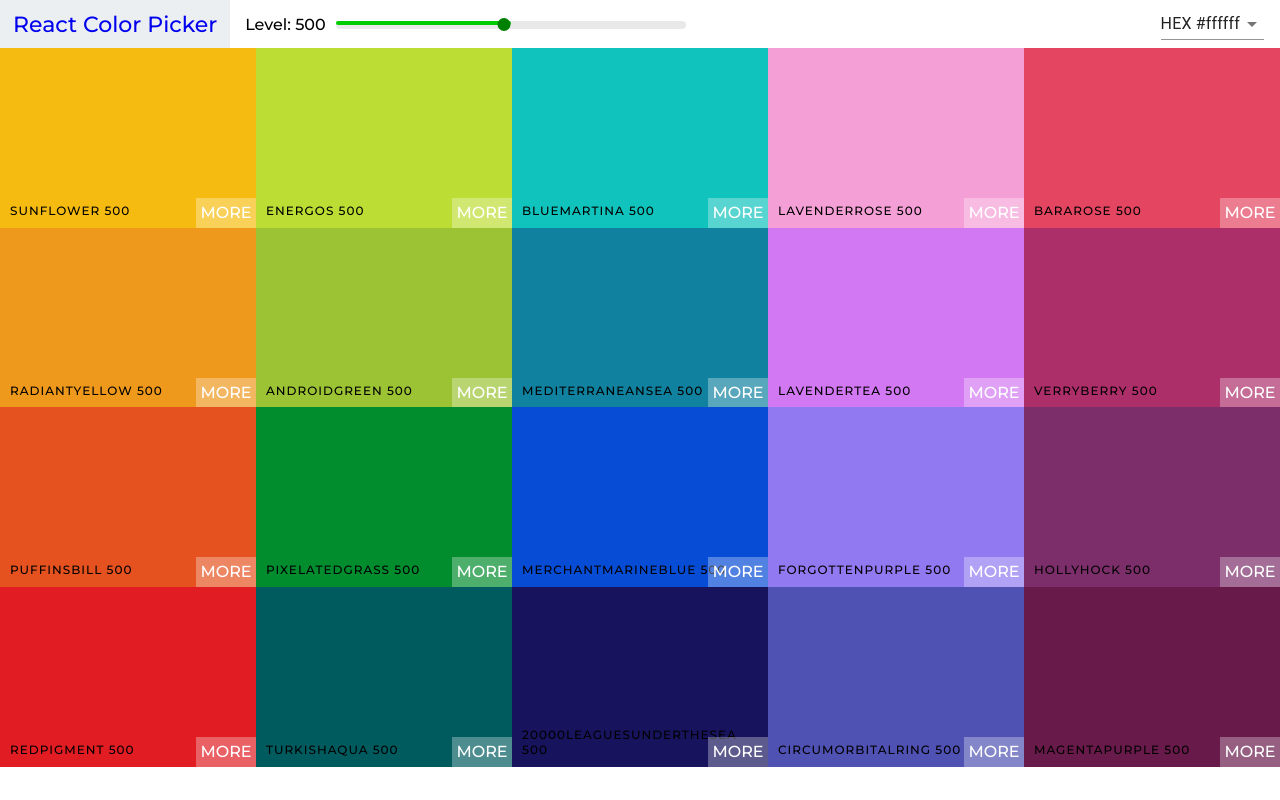
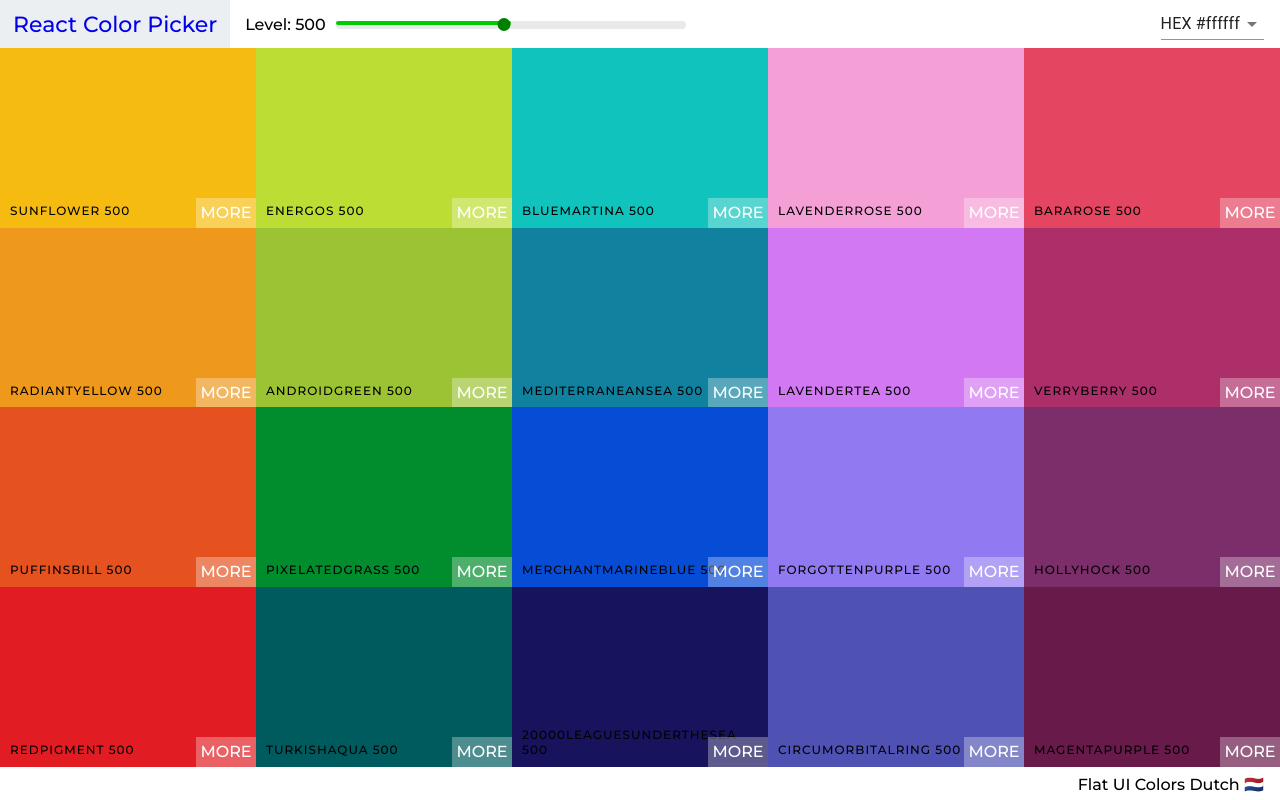
Before and after one commit to rookiemonkey/colorpalettes, a React (Create React App) app: page / in a window 1280 px wide. Built offline with nearby package versions, Linux system fonts and the light colour scheme.

Commit message:
added footer with styles and animation

```diff
--- /dev/null
+++ b/src/components/Footer.js
@@ -0,0 +1,11 @@
+import React from 'react';
+
+const Footer = props => {
+    return (
+        <footer className='Footer-container'>
+            <span>{props.paletteName} {props.emoji}</span>
+        </footer>
+    )
+}
+
+export default Footer;
--- a/src/components/Palette.js
+++ b/src/components/Palette.js
@@ -1,5 +1,6 @@
 import React, { Component } from 'react';
 import Snackbar from '@material-ui/core/Snackbar';
+import Footer from './Footer';
 import shortid from 'shortid';
 import NavBar from './NavBar';
 import ColorBox from './ColorBox';
@@ -22,8 +23,9 @@ class Palette extends Component {
 
     render() {
 
-        const { level, format, changedFormat } = this.state
-        const b = this.props.palette.colors[level].map(c => {
+        const { paletteName, emoji, colors } = this.props.palette;
+        const { level, format, changedFormat } = this.state;
+        const b = colors[level].map(c => {
             return (
                 <ColorBox
                     key={shortid.generate()}
@@ -59,6 +61,11 @@ class Palette extends Component {
                     }}
                 />
 
+                <Footer
+                    paletteName={paletteName}
+                    emoji={emoji}
+                />
+
             </div>
         )
     }
--- a/src/index.scss
+++ b/src/index.scss
@@ -8,5 +8,6 @@
 }
 
 @import './styles/navbar.scss';
+@import './styles//footer.scss';
 @import './styles/palette.scss';
 @import './styles/colorbox.scss';
--- /dev/null
+++ b/src/styles/footer.scss
@@ -0,0 +1,16 @@
+.Footer-container {
+    display: flex;
+    justify-content: flex-end;
+    align-items: center;
+    height: 4vh;
+
+    span {
+        margin-right: 1rem;
+        background-color: transparent;
+        transition: letter-spacing 500ms ease-in-out;
+
+        &:hover {
+            letter-spacing: 0.25rem;
+        }
+    }
+}
```
